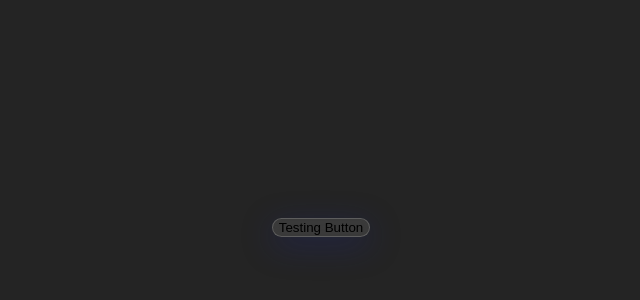
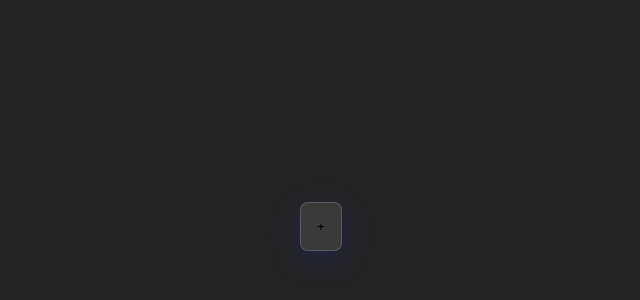
Before and after one commit to lesterpaz99/FCC-calculator, a React (Vite) app: page / in a window 1280 px wide. Shown: the part 174-474 px from the top of the page, without its empty margins (319-959 px from the left). Built offline with nearby package versions, Linux system fonts and the light colour scheme.

Commit message:
Create OperatorButton component

```diff
--- a/src/App.jsx
+++ b/src/App.jsx
@@ -1,13 +1,12 @@
-import './App.css'
-import { OperatorButton } from './components/OperatorButton/OperatorButton'
+import './App.scss';
+import { OperatorButton } from './components/OperatorButton/OperatorButton';
 
 function App() {
-
-  return (
-    <div>
-      <OperatorButton>Testing Button</OperatorButton>
-    </div>
-  )
+	return (
+		<div>
+			<OperatorButton>+</OperatorButton>
+		</div>
+	);
 }
 
-export default App
+export default App;
--- a/src/components/OperatorButton/OperatorButton.module.scss
+++ b/src/components/OperatorButton/OperatorButton.module.scss
@@ -1,8 +1,30 @@
+@mixin glassmorphism($bgOpacity: 0.1, $blur: 5px, $borderOpacity: 0.18) {
+  background: rgba( 255, 255, 255, $bgOpacity );
+  box-shadow: 0 8px 32px 0 rgba( 31, 38, 135, 0.37 );
+  backdrop-filter: blur( $blur );
+  -webkit-backdrop-filter: blur( $blur );
+  border-radius: 10px;
+  border: 1px solid rgba( 255, 255, 255, $borderOpacity );
+}
+
 .operatorBtn {
-  background: rgba( 255, 255, 255, 0.1 );
-  box-shadow: 0 8px 32px 0 rgba( 31, 38, 135, 0.37 );
-  backdrop-filter: blur( 5px );
-  -webkit-backdrop-filter: blur( 5px );
-  border-radius: 10px;
-  border: 1px solid rgba( 255, 255, 255, 0.18 );
+  @include glassmorphism(0.1, 5px, 0.18);
+
+  padding: 1rem;
+  border-radius: 8px;
+  display: flex;
+  justify-content: center;
+  align-items: center;
+
+  &:hover {
+    cursor: pointer;
+    @include glassmorphism(0.2, 5px, 0.18);
+  }
+
+  &:focus {
+    outline: none;
+
+    // add a ring style similar to tailwind
+    box-shadow: 0 0 0 2px rgba(66, 153, 225, 0.5);
+  }
 }
--- a/src/index.css
+++ b/src/index.scss
@@ -1,3 +1,9 @@
+* {
+  box-sizing: border-box;
+  padding: 0;
+  margin: 0;
+}
+
 :root {
   font-family: Inter, system-ui, Avenir, Helvetica, Arial, sans-serif;
   line-height: 1.5;
```
Also changed, not shown: src/components/OperatorButton/OperatorButton.jsx (+3 -7 lines), src/main.jsx (+9 -9 lines), src/App.scss (renamed from src/App.css).
